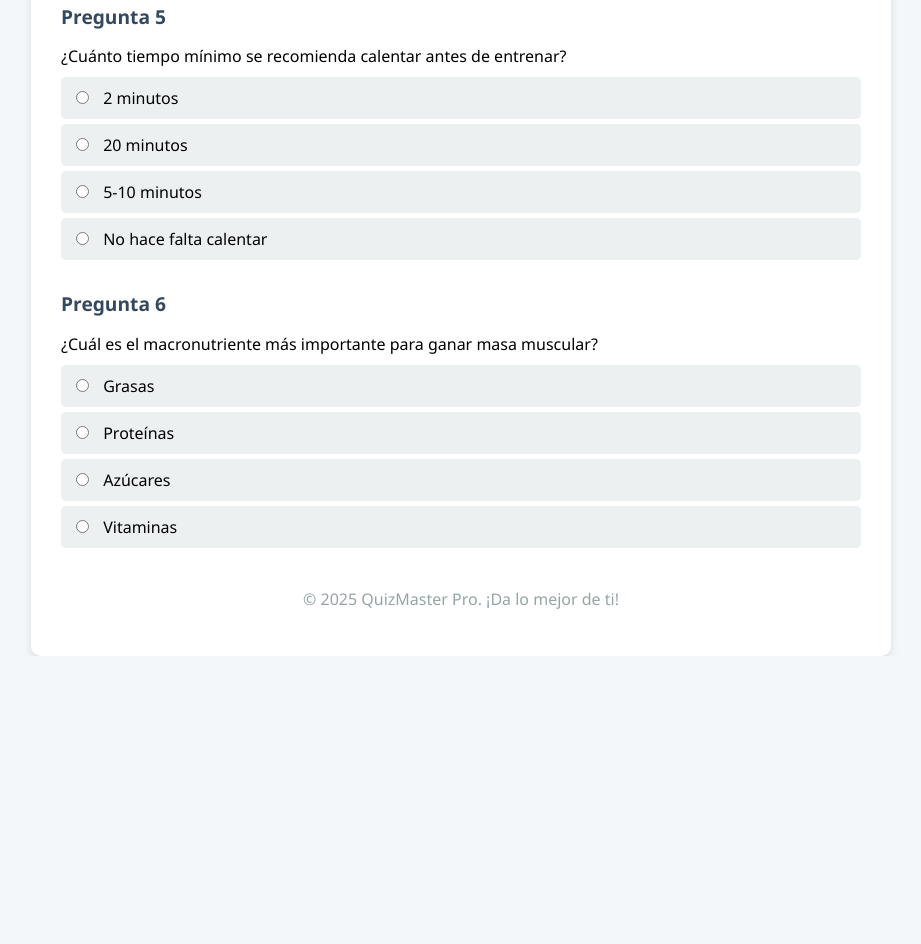
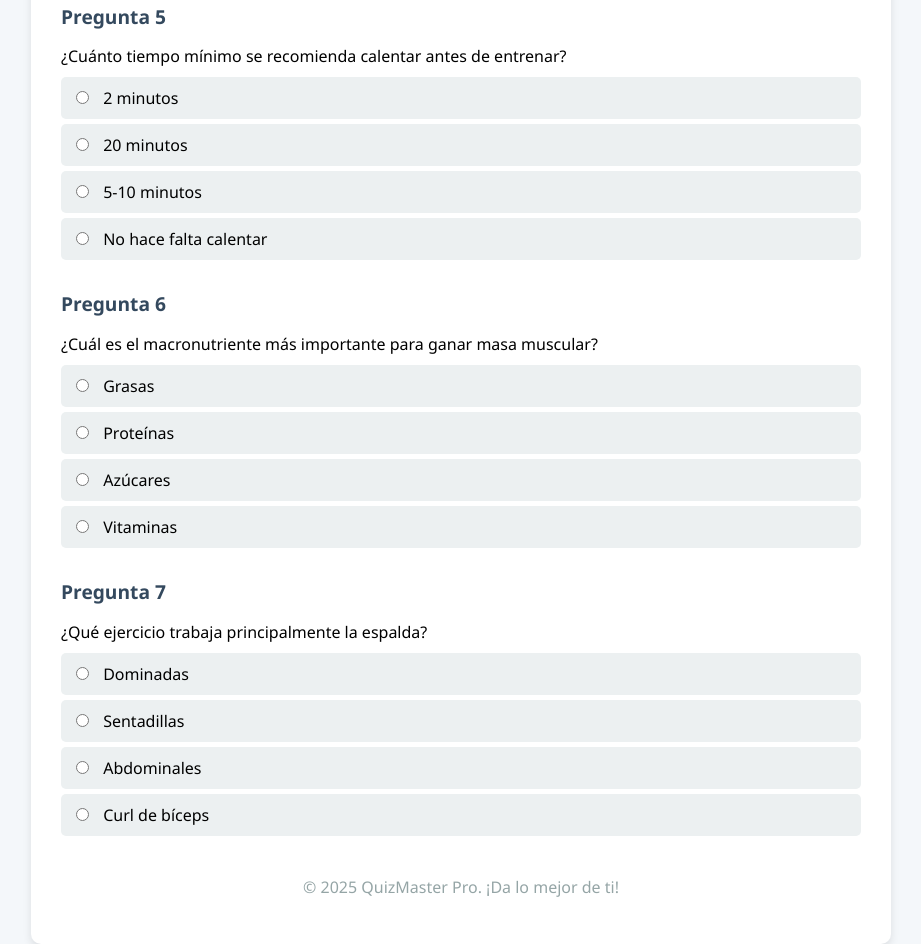
Before and after one commit to gameroll77/cagut, a plain HTML site: page gym.html in a window 1280 px wide. Shown: the part 1379-2323 px from the top of the page, without its empty margins (179-1100 px from the left). Before the commit the page ends 2035 px from the top, so only its background shows below. Drawn offline with Linux system fonts and the light colour scheme.

Commit message:
commit bloque 7(Jon)
Incorporacion del bloque 7 con sus respuestas

```diff
--- a/gym.html
+++ b/gym.html
@@ -85,6 +85,17 @@
                         <label><input type="radio" name="q6" value="d"> Vitaminas</label>
                     </div>
                 </div>
+
+                <div class="bloque-pregunta">
+                    <h2 class="titulo-pregunta">Pregunta 7</h2>
+                    <p class="texto-pregunta">¿Qué ejercicio trabaja principalmente la espalda?</p>
+                    <div class="grupo-opciones">
+                        <label><input type="radio" name="q7" value="a"> Dominadas</label>
+                        <label><input type="radio" name="q7" value="b"> Sentadillas</label>
+                        <label><input type="radio" name="q7" value="c"> Abdominales</label>
+                        <label><input type="radio" name="q7" value="d"> Curl de bíceps</label>
+                    </div>
+                </div>
             </form>
         </main>
 
```
